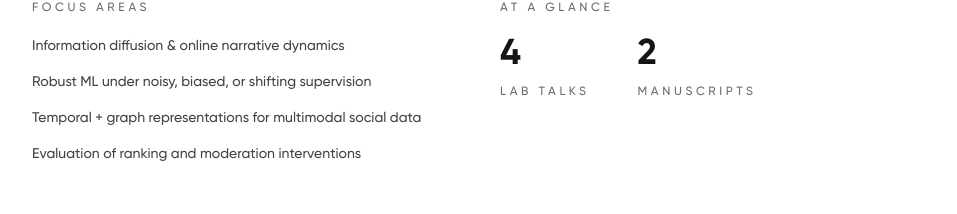
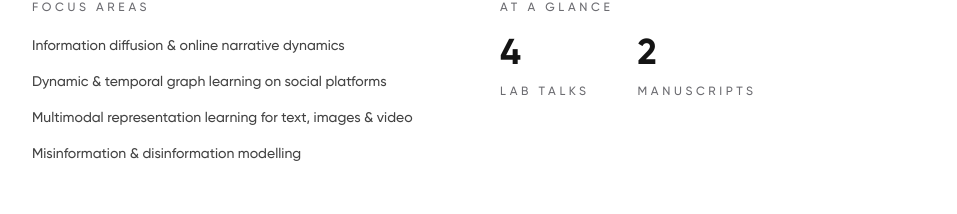
Before and after one commit to kyxzhe/kyxzhe.github.io, a Next.js app: page /about in a window 1280 px wide. Shown: the part 808-1022 px from the top of the page, without its empty margins (160-1117 px from the left). Built offline with nearby package versions, Linux system fonts and the light colour scheme.

Commit message:
chore: update focus areas

```diff
--- a/src/app/about/page.tsx
+++ b/src/app/about/page.tsx
@@ -36,9 +36,9 @@ const timeline = [
 
 const researchFocus = [
   "Information diffusion & online narrative dynamics",
-  "Robust ML under noisy, biased, or shifting supervision",
-  "Temporal + graph representations for multimodal social data",
-  "Evaluation of ranking and moderation interventions",
+  "Dynamic & temporal graph learning on social platforms",
+  "Multimodal representation learning for text, images & video",
+  "Misinformation & disinformation modelling",
 ];
 
 const contributions = [
```
